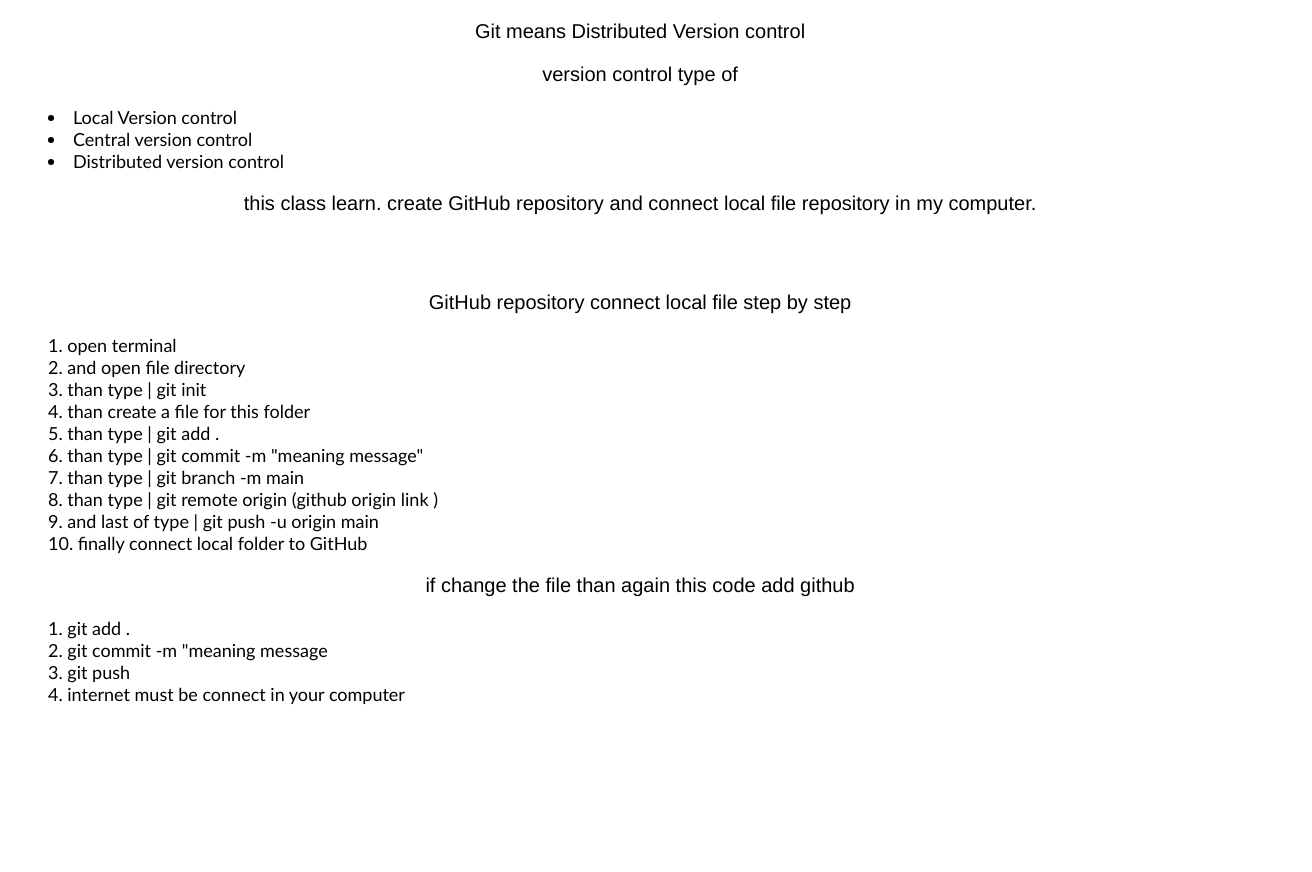
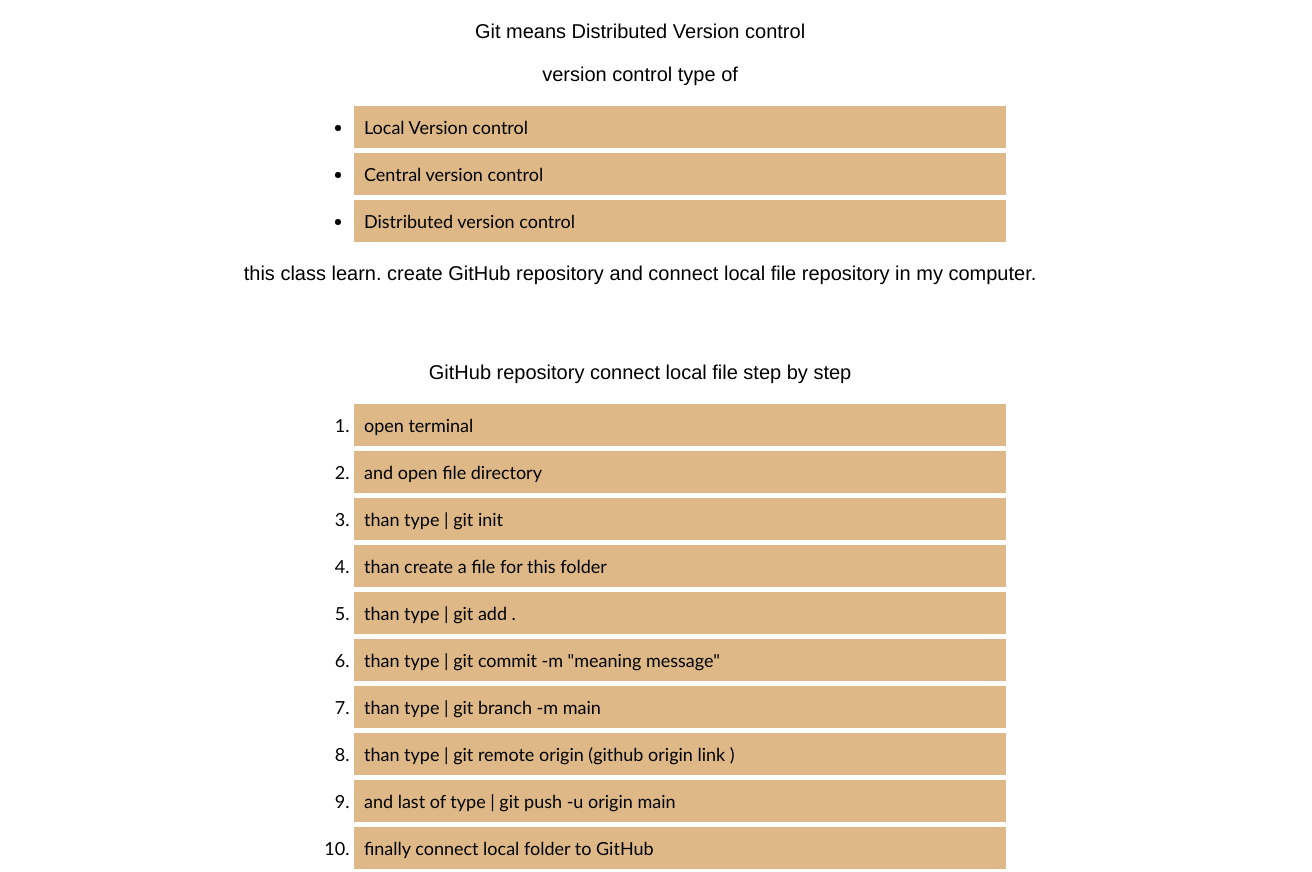
Before and after one commit to kamrulmiazi/pogramming-hero-course, a plain HTML site: page Day-3 Git and GitHub/index.html in a window 1280 px wide. Shown: the top 872 px of the page, 1312 px wide, since content can reach past the window. Before the commit the page ends 800 px from the top, so only its background shows below. Drawn offline with Linux system fonts and the light colour scheme.

Commit message:
list item design

```diff
--- a/Day-3 Git and GitHub/style.css
+++ b/Day-3 Git and GitHub/style.css
@@ -12,7 +12,20 @@ p{
 }
 
 ul, ol {
+    width: 100%;
+    margin: auto;
     text-align: left;
     font-size: 18px;
     font-family: 'Gill Sans', 'Gill Sans MT', Calibri, 'Trebuchet MS', sans-serif;
+    list-style-position: outside;
+
 }
+
+li{
+    margin: auto;
+    padding: 10px;
+    background-color: burlywood;
+    margin-bottom: 5px;
+    color: black;
+    width: 50%;
+}
```
